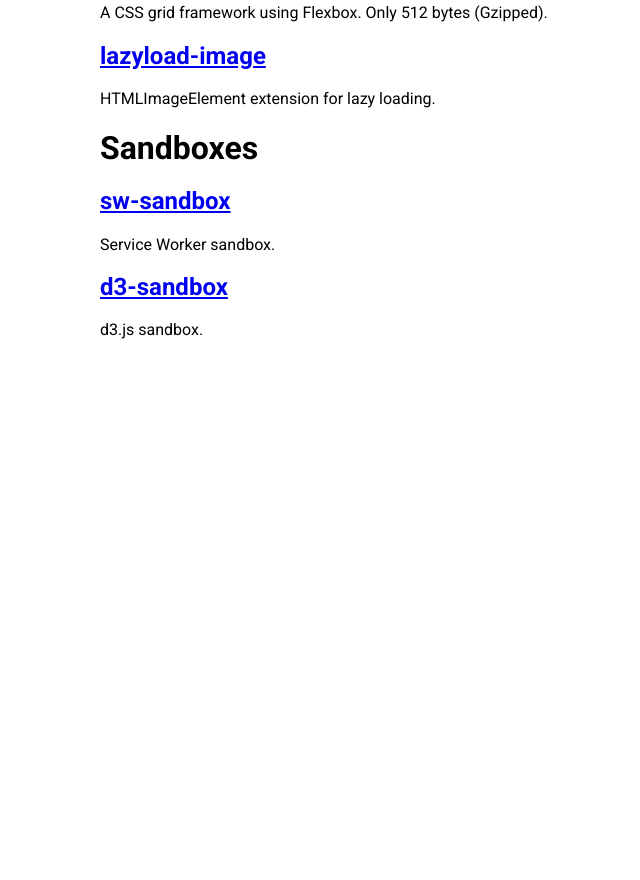
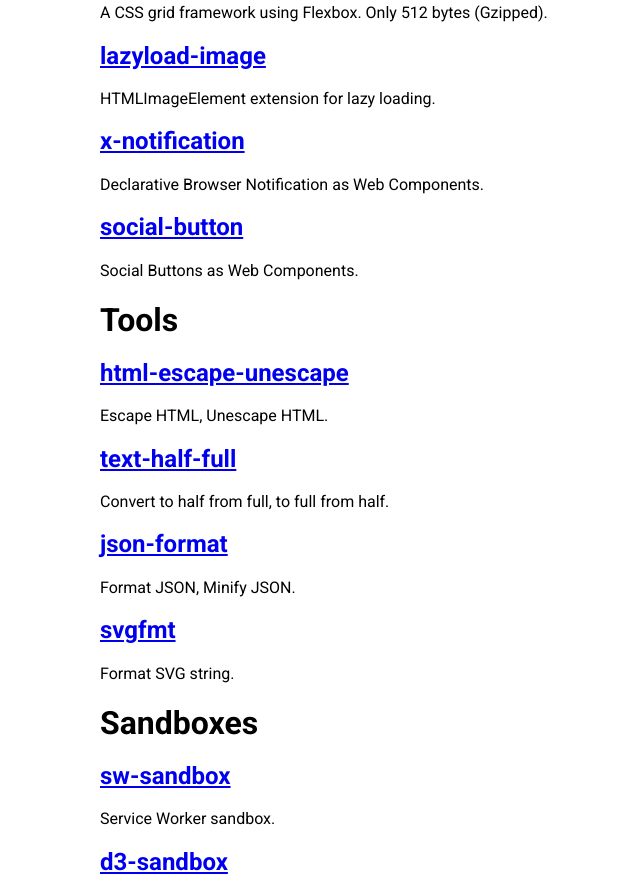
Before and after one commit to 1000ch/1000ch.github.io, a plain HTML site: page index.html in a window 1280 px wide. Shown: the part 440-1320 px from the top of the page, without its empty margins (60-700 px from the left). Before the commit the page ends 800 px from the top, so only its background shows below. Drawn offline with nearby package versions, Linux system fonts and the light colour scheme.

Commit message:
Update list

```diff
--- a/index.html
+++ b/index.html
@@ -35,6 +35,19 @@
       <p>A CSS grid framework using Flexbox. Only 512 bytes (Gzipped).</p>
       <h2><a href="https://1000ch.github.io/lazyload-image/">lazyload-image</a></h2>
       <p>HTMLImageElement extension for lazy loading.</p>
+      <h2><a href="https://1000ch.github.io/x-notification/">x-notification</a></h2>
+      <p>Declarative Browser Notification as Web Components.</p>
+      <h2><a href="https://1000ch.github.io/social-button/">social-button</a></h2>
+      <p>Social Buttons as Web Components.</p>
+      <h1>Tools</h1>
+      <h2><a href="https://1000ch.github.io/html-escape-unescape/">html-escape-unescape</a></h2>
+      <p>Escape HTML, Unescape HTML.</p>
+      <h2><a href="https://1000ch.github.io/text-half-full/">text-half-full</a></h2>
+      <p>Convert to half from full, to full from half.</p>
+      <h2><a href="https://1000ch.github.io/json-format/">json-format</a></h2>
+      <p>Format JSON, Minify JSON.</p>
+      <h2><a href="https://1000ch.github.io/svgfmt/">svgfmt</a></h2>
+      <p>Format SVG string.</p>
       <h1>Sandboxes</h1>
       <h2><a href="https://github.com/1000ch/sw-sandbox">sw-sandbox</a></h2>
       <p>Service Worker sandbox.</p>
```
